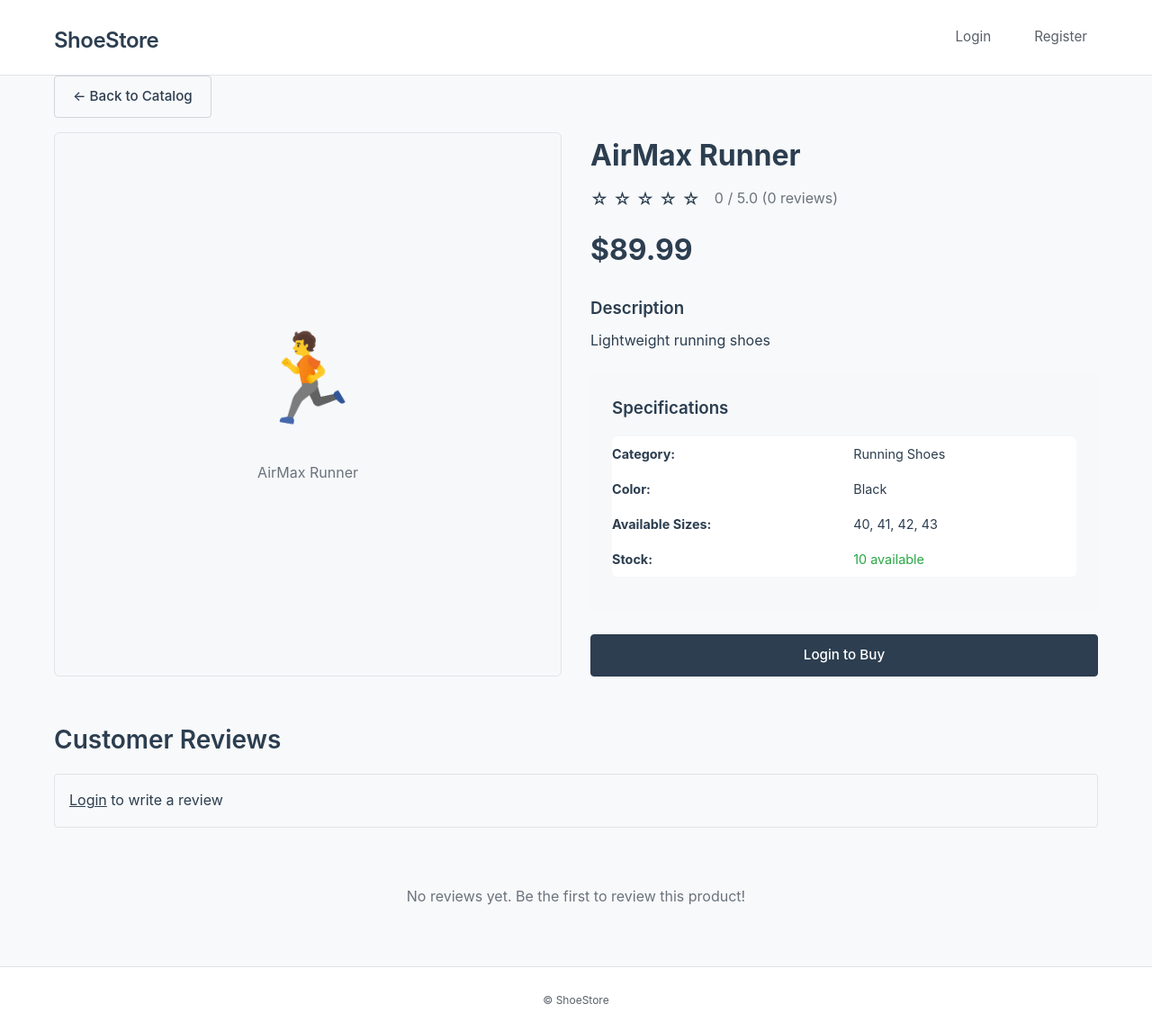
After one commit to GAAtanasov21/12-class-2-day-project, a Flask app: page /catalog/product/1 in a window 1280 px wide. The commit adds this page. Shown: the whole page at 90% size. Run offline with Flask 3, Linux system fonts and the light colour scheme.

Commit message:
Add product page for every product and update comments functionality

```diff
--- a/controllers/catalog_controller.py
+++ b/controllers/catalog_controller.py
@@ -1,5 +1,6 @@
-from flask import Blueprint, render_template, request
-from services.catalog_service import list_products
+from flask import Blueprint, render_template, request, session, flash, redirect, url_for
+from services.catalog_service import list_products, get_product, get_product_category
+from services.review_service import create_review, get_product_reviews, user_has_reviewed
 
 catalog_bp = Blueprint("catalog", __name__, url_prefix="/catalog")
 
@@ -14,7 +15,7 @@ def catalog():
     size = request.args.get("size")
     in_stock = request.args.get("in_stock") == "on"
     category = request.args.get("category")
-    sort_by = request.args.get("sort_by")  # Sorting parameter
+    sort_by = request.args.get("sort_by")
 
     # Convert to appropriate types
     min_price = float(min_price) if min_price else None
@@ -60,3 +61,62 @@ def catalog():
 @catalog_bp.route("/categories")
 def categories():
     return render_template("categories.html")
+
+
+@catalog_bp.route("/product/<int:product_id>", methods=["GET", "POST"])
+def product_detail(product_id):
+    """Product detail page with reviews and ratings"""
+    product = get_product(product_id)
+
+    if not product:
+        flash("Product not found")
+        return redirect(url_for("catalog.catalog"))
+
+    # Handle review submission
+    if request.method == "POST":
+        if not session.get("user_id"):
+            flash("You must be logged in to leave a review")
+            return redirect(url_for("auth.login"))
+
+        user_id = session.get("user_id")
+        rating = request.form.get("rating")
+        comment = request.form.get("comment", "").strip()
+
+        if not rating:
+            flash("Please select a rating")
+            return redirect(url_for("catalog.product_detail", product_id=product_id))
+
+        if not comment:
+            flash("Please write a comment")
+            return redirect(url_for("catalog.product_detail", product_id=product_id))
+
+        # Check if user already reviewed
+        if user_has_reviewed(user_id, product_id):
+            flash("You have already reviewed this product")
+            return redirect(url_for("catalog.product_detail", product_id=product_id))
+
+        # Create review
+        create_review(user_id, product_id, int(rating), comment)
+        flash("Thank you for your review!")
+        return redirect(url_for("catalog.product_detail", product_id=product_id))
+
+    # Get product details
+    category = get_product_category(product)
+    reviews = get_product_reviews(product_id)
+    average_rating = product.get_average_rating()
+    rating_count = product.get_rating_count()
+
+    # Check if current user has reviewed
+    user_has_reviewed_product = False
+    if session.get("user_id"):
+        user_has_reviewed_product = user_has_reviewed(session.get("user_id"), product_id)
+
+    return render_template(
+        "product_detail.html",
+        product=product,
+        category=category,
+        reviews=reviews,
+        average_rating=average_rating,
+        rating_count=rating_count,
+        user_has_reviewed=user_has_reviewed_product
+    )
--- /dev/null
+++ b/templates/product_detail.html
@@ -0,0 +1,231 @@
+{% extends "base.html" %}
+
+{% block content %}
+<div style="margin-bottom: 1rem;">
+  <a href="{{ url_for('catalog.catalog') }}" class="button ghost">← Back to Catalog</a>
+</div>
+
+<!-- Product Details -->
+<div style="display: grid; grid-template-columns: 1fr 1fr; gap: 2rem; margin-bottom: 3rem;">
+  <!-- Product Image Placeholder -->
+  <div style="background: #f6f8fa; border: 1px solid #e1e4e8; border-radius: 6px; padding: 3rem; text-align: center; min-height: 400px; display: flex; align-items: center; justify-content: center;">
+    <div>
+      <div style="font-size: 6rem; margin-bottom: 1rem;">
+        {% if category == 'running' %}
+          🏃
+        {% elif category == 'everyday' %}
+          👟
+        {% elif category == 'official' %}
+          👞
+        {% elif category == 'mountain' %}
+          🥾
+        {% else %}
+          👞
+        {% endif %}
+      </div>
+      <p style="color: #6a737d;">{{ product.name }}</p>
+    </div>
+  </div>
+
+  <!-- Product Info -->
+  <div>
+    <h1 style="margin-bottom: 0.5rem;">{{ product.name }}</h1>
+
+    <!-- Rating -->
+    <div style="display: flex; align-items: center; gap: 1rem; margin-bottom: 1rem;">
+      <div style="font-size: 1.2rem;">
+        {% set rating = average_rating %}
+        {% for i in range(1, 6) %}
+          {% if i <= rating %}
+            ⭐
+          {% else %}
+            ☆
+          {% endif %}
+        {% endfor %}
+      </div>
+      <span style="color: #6a737d;">{{ average_rating }} / 5.0 ({{ rating_count }} reviews)</span>
+    </div>
+
+    <!-- Price -->
+    <div style="font-size: 2rem; font-weight: bold; color: #2c3e50; margin-bottom: 1.5rem;">
+      ${{ '%.2f'|format(product.price) }}
+    </div>
+
+    <!-- Description -->
+    <div style="margin-bottom: 1.5rem;">
+      <h3>Description</h3>
+      <p>{{ product.description }}</p>
+    </div>
+
+    <!-- Specifications -->
+    <div style="background: #f6f8fa; padding: 1.5rem; border-radius: 6px; margin-bottom: 1.5rem;">
+      <h3>Specifications</h3>
+      <table style="width: 100%; border: none;">
+        <tr>
+          <td style="border: none; padding: 0.5rem 0;"><strong>Category:</strong></td>
+          <td style="border: none; padding: 0.5rem 0;">
+            {% if category == 'running' %}
+              Running Shoes
+            {% elif category == 'everyday' %}
+              Everyday Shoes
+            {% elif category == 'official' %}
+              Official Shoes
+            {% elif category == 'mountain' %}
+              Mountain Shoes
+            {% endif %}
+          </td>
+        </tr>
+        <tr>
+          <td style="border: none; padding: 0.5rem 0;"><strong>Color:</strong></td>
+          <td style="border: none; padding: 0.5rem 0;">{{ product.color }}</td>
+        </tr>
+        <tr>
+          <td style="border: none; padding: 0.5rem 0;"><strong>Available Sizes:</strong></td>
+          <td style="border: none; padding: 0.5rem 0;">{{ product.sizes|join(', ') }}</td>
+        </tr>
+        <tr>
+          <td style="border: none; padding: 0.5rem 0;"><strong>Stock:</strong></td>
+          <td style="border: none; padding: 0.5rem 0;">
+            {% if product.stock > 0 %}
+              <span style="color: #28a745;">{{ product.stock }} available</span>
+            {% else %}
+              <span style="color: #dc3545;">Out of stock</span>
+            {% endif %}
+          </td>
+        </tr>
+      </table>
+    </div>
+
+    <!-- Add to Cart -->
+    {% if session.get('user_email') %}
+      {% if product.stock > 0 %}
+        <form action="{{ url_for('cart.add', product_id=product.id) }}" method="get" style="display: flex; gap: 1rem; align-items: end;">
+          <div style="flex: 1;">
+            <label for="size">Select Size:</label>
+            <select name="size" id="size" required style="width: 100%; padding: 0.625rem; border: 1px solid #d1d5da; border-radius: 4px;">
+              {% for s in product.sizes %}
+                <option value="{{ s }}">{{ s }}</option>
+              {% endfor %}
+            </select>
+          </div>
+          <button type="submit" style="flex: 1;">Add to Cart</button>
+        </form>
+      {% else %}
+        <div style="padding: 1rem; background: #f8d7da; border: 1px solid #f5c6cb; border-radius: 4px; color: #721c24;">
+          This product is currently out of stock
+        </div>
+      {% endif %}
+    {% else %}
+      <a class="button" href="{{ url_for('auth.login') }}" style="width: 100%; text-align: center;">Login to Buy</a>
+    {% endif %}
+  </div>
+</div>
+
+<!-- Reviews Section -->
+<div style="margin-top: 3rem;">
+  <h2>Customer Reviews</h2>
+
+  <!-- Add Review Form -->
+  {% if session.get('user_email') %}
+    {% if not user_has_reviewed %}
+      <div style="background: #f6f8fa; padding: 2rem; border-radius: 6px; margin-bottom: 2rem; border: 1px solid #e1e4e8;">
+        <h3>Write a Review</h3>
+        <form method="post">
+          <div style="margin-bottom: 1rem;">
+            <label for="rating">Rating:</label>
+            <div style="display: flex; gap: 0.5rem; font-size: 2rem;">
+              <input type="radio" name="rating" value="1" id="star1" required style="display: none;">
+              <input type="radio" name="rating" value="2" id="star2" style="display: none;">
+              <input type="radio" name="rating" value="3" id="star3" style="display: none;">
+              <input type="radio" name="rating" value="4" id="star4" style="display: none;">
+              <input type="radio" name="rating" value="5" id="star5" style="display: none;">
+
+              <label for="star1" class="star-label" data-rating="1">☆</label>
+              <label for="star2" class="star-label" data-rating="2">☆</label>
+              <label for="star3" class="star-label" data-rating="3">☆</label>
+              <label for="star4" class="star-label" data-rating="4">☆</label>
+              <label for="star5" class="star-label" data-rating="5">☆</label>
+            </div>
+          </div>
+
+          <div style="margin-bottom: 1rem;">
+            <label for="comment">Your Review:</label>
+            <textarea id="comment" name="comment" required style="width: 100%; min-height: 100px; padding: 0.625rem; border: 1px solid #d1d5da; border-radius: 4px; font-family: inherit;"></textarea>
+          </div>
+
+          <button type="submit">Submit Review</button>
+        </form>
+      </div>
+    {% else %}
+      <div style="padding: 1rem; background: #d1ecf1; border: 1px solid #bee5eb; border-radius: 4px; color: #0c5460; margin-bottom: 2rem;">
+        You have already reviewed this product
+      </div>
+    {% endif %}
+  {% else %}
+    <div style="padding: 1rem; background: #f8f9fa; border: 1px solid #e1e4e8; border-radius: 4px; margin-bottom: 2rem;">
+      <a href="{{ url_for('auth.login') }}">Login</a> to write a review
+    </div>
+  {% endif %}
+
+  <!-- Reviews List -->
+  {% if reviews %}
+    <div style="display: grid; gap: 1.5rem;">
+      {% for review in reviews %}
+        <div style="background: white; padding: 1.5rem; border: 1px solid #e1e4e8; border-radius: 6px;">
+          <div style="display: flex; justify-content: space-between; margin-bottom: 0.5rem;">
+            <div>
+              <strong>{{ review.user.email }}</strong>
+              <div style="color: #f39c12; margin-top: 0.25rem;">
+                {% for i in range(1, 6) %}
+                  {% if i <= review.rating %}
+                    ⭐
+                  {% else %}
+                    ☆
+                  {% endif %}
+                {% endfor %}
+              </div>
+            </div>
+            <span style="color: #6a737d; font-size: 0.9rem;">{{ review.created_at.strftime('%B %d, %Y') }}</span>
+          </div>
+          <p style="color: #2c3e50; line-height: 1.6;">{{ review.comment }}</p>
+        </div>
+      {% endfor %}
+    </div>
+  {% else %}
+    <p style="color: #6a737d; text-align: center; padding: 2rem;">No reviews yet. Be the first to review this product!</p>
+  {% endif %}
+</div>
+
+<style>
+.star-label {
+  cursor: pointer;
+  transition: color 0.2s;
+}
+
+.star-label:hover,
+.star-label:hover ~ .star-label {
+  color: #f39c12;
+}
+
+input[type="radio"]:checked ~ label.star-label {
+  color: #f39c12;
+}
+</style>
+
+<script>
+// Star rating interaction
+document.querySelectorAll('.star-label').forEach(label => {
+  label.addEventListener('click', function() {
+    const rating = this.getAttribute('data-rating');
+    document.querySelectorAll('.star-label').forEach(l => {
+      if (parseInt(l.getAttribute('data-rating')) <= rating) {
+        l.textContent = '⭐';
+      } else {
+        l.textContent = '☆';
+      }
+    });
+  });
+});
+</script>
+
+{% endblock %}
```
Also changed, not shown: services/models.py (+34 -1 lines), services/review_service.py (added, +52 -0 lines), templates/catalog.html (+23 -3 lines).
